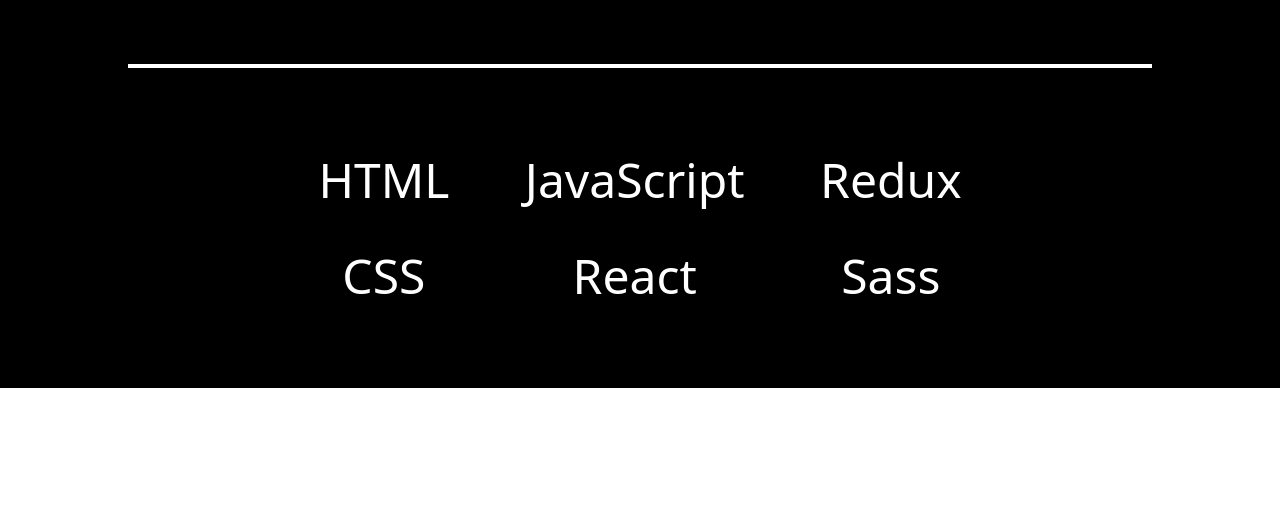
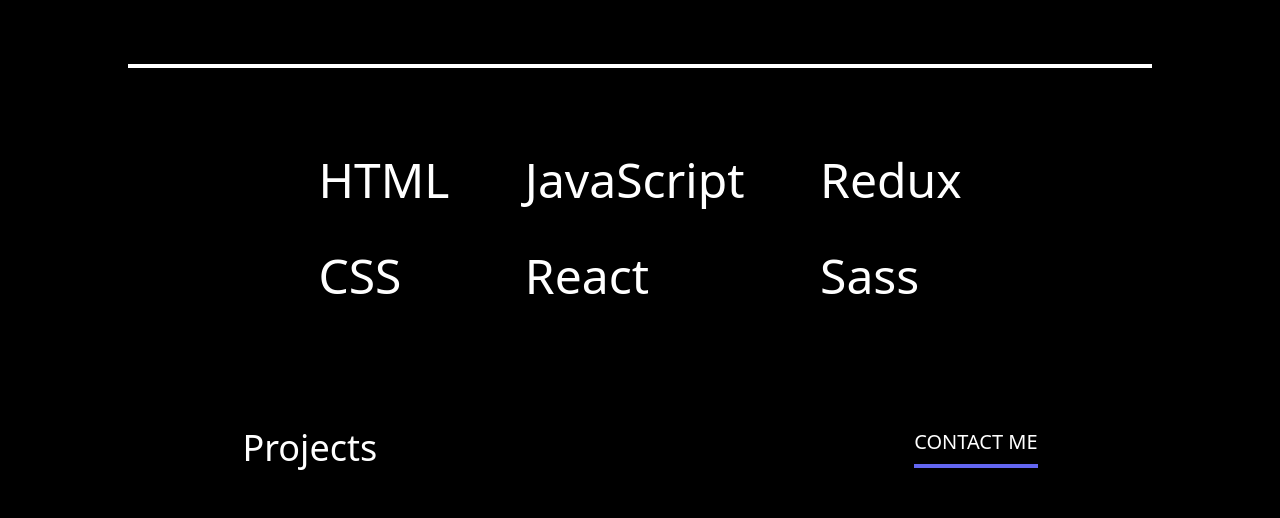
Before and after one commit to hefest42/portfolio-page, a React (Create React App) app: page / in a window 1280 px wide. Shown: the part 620-1138 px from the top of the page. Before the commit the page ends 1008 px from the top, so only its background shows below. Built offline with nearby package versions, Linux system fonts and the light colour scheme.

Commit message:
still working on scaling

```diff
--- a/src/App.js
+++ b/src/App.js
@@ -18,6 +18,7 @@
                 <Header />
                 <Hero executeScroll={executeScroll} />
                 <SkillsSection />
+                <Projects />
             </div>
         </div>
     );
--- a/src/components/Projects.js
+++ b/src/components/Projects.js
@@ -6,7 +6,7 @@
 
 const Projects = ({ executeScroll }) => {
     return (
-        <section className="w-[95%] md:py-10 py-16 px-3">
+        <section className="lg:w-[80%] md:py-10 py-16 px-3">
             <div className="flex justify-between">
                 <h2 className="text-4xl">Projects</h2>
                 <button
--- a/src/components/SkillsSection.js
+++ b/src/components/SkillsSection.js
@@ -3,15 +3,15 @@
 const SkillsSection = () => {
     return (
         <section className="lg:w-[80%] w-full p-16 flex flex-col md:flex-row justify-center md:justify-between items-center">
-            <div className="flex flex-col justify-center items-center">
+            <div className="flex flex-col justify-center items-start">
                 <div className="lg:text-5xl p-6">HTML</div>
                 <div className="lg:text-5xl p-6">CSS</div>
             </div>
-            <div className="flex flex-col justify-center items-center">
+            <div className="flex flex-col justify-center items-start">
                 <div className="lg:text-5xl p-6">JavaScript</div>
                 <div className="lg:text-5xl p-6">React</div>
             </div>
-            <div className="flex flex-col justify-center items-center">
+            <div className="flex flex-col justify-center items-start">
                 <div className="lg:text-5xl p-6">Redux</div>
                 <div className="lg:text-5xl p-6">Sass</div>
             </div>
```
